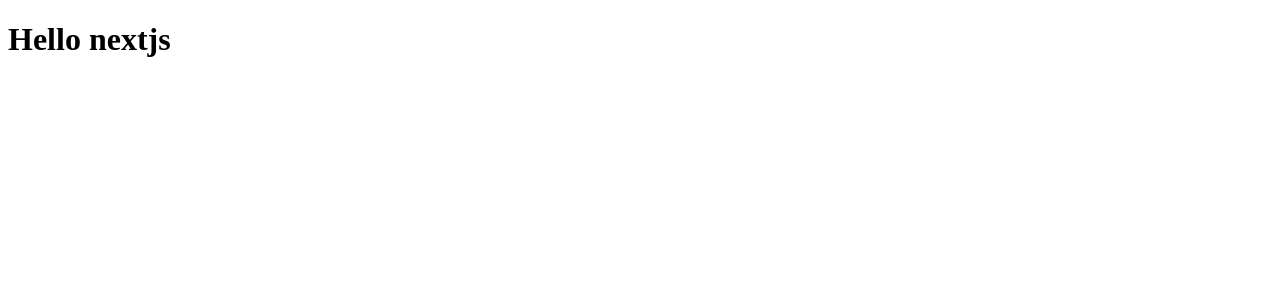
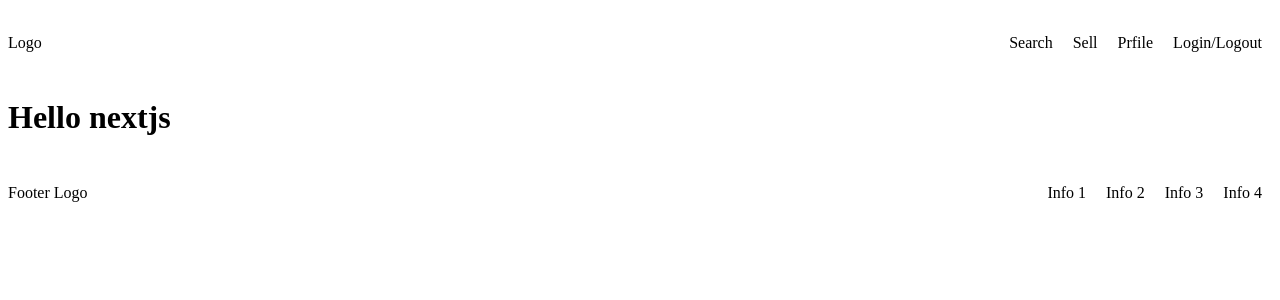
Before and after one commit to dumitru-stratulat/marketplace, a Next.js app: page / in a window 1280 px wide. Shown: the top 300 px of the page. Built offline with nearby package versions, Linux system fonts and the light colour scheme.

Commit message:
added header and footer layput

```diff
--- /dev/null
+++ b/src/components/FooterLayout/FooterLayout.module.css
@@ -0,0 +1,15 @@
+.footer {
+	display: flex;
+	justify-content: space-between;
+}
+.listWrap {
+	display: flex;
+}
+.listWrap li {
+	margin: 10px;
+	list-style: none;
+}
+.logo {
+	display: flex;
+	align-self: center;
+}
--- /dev/null
+++ b/src/components/FooterLayout/FooterLayout.tsx
@@ -0,0 +1,18 @@
+
+import React from "react";
+import style from "./FooterLayout.module.css"
+
+const FooterLayout: React.FC = (props) => {
+  return <nav className={style.footer}>
+    <div className={style.logo}>
+      Footer Logo
+    </div>
+    <ul className={style.listWrap}>
+      <li>Info 1</li>
+      <li>Info 2</li>
+      <li>Info 3</li>
+      <li>Info 4</li>
+    </ul>
+  </nav>
+};
+export default FooterLayout;
--- /dev/null
+++ b/src/components/HeaderLayout/HeaderLayout.module.css
@@ -0,0 +1,15 @@
+.navigation {
+	display: flex;
+	justify-content: space-between;
+}
+.listWrap {
+	display: flex;
+}
+.listWrap li {
+	margin: 10px;
+	list-style: none;
+}
+.logo {
+	display: flex;
+	align-self: center;
+}
--- /dev/null
+++ b/src/components/HeaderLayout/HeaderLayout.tsx
@@ -0,0 +1,18 @@
+
+import React from "react";
+import style from "./HeaderLayout.module.css"
+
+const HeaderLayout: React.FC = (props) => {
+  return <nav className={style.navigation}>
+    <div className={style.logo}>
+      Logo
+    </div>
+    <ul className={style.listWrap}>
+      <li>Search</li>
+      <li>Sell</li>
+      <li>Prfile</li>
+      <li>Login/Logout</li>
+    </ul>
+  </nav>
+};
+export default HeaderLayout;
--- a/src/pages/_app.tsx
+++ b/src/pages/_app.tsx
@@ -1,23 +1,19 @@
 import React from "react";
 import { AppProps } from "next/app";
 import Head from "next/head";
+import HeaderLayout from 'components/HeaderLayout/HeaderLayout';
+import FooterLauout from 'components/FooterLayout/FooterLayout';
 
-/**
- * The root app component.
- *
- * Note that title, description and theme color values
- * must be same as in webmanifest.
- */
 const App: React.FC<AppProps> = ({ Component, pageProps }) => (
   <>
     <Head>
       <title>Marketplace</title>
-      <meta name="description" content="Weather forecast information" />
+      <meta name="description" content="Marketplace" />
       <meta name="viewport" content="width=device-width, initial-scale=1.0" />
-      <meta name="theme-color" content="#3367D6" />
-      <link rel="apple-touch-icon" href="/images/apple-devices-icon.png" />
     </Head>
+    <HeaderLayout />
     <Component {...pageProps} />
+    <FooterLauout />
   </>
 );
 
```
Also changed, not shown: 1 other file (tests, documents, lock files or other folders).
